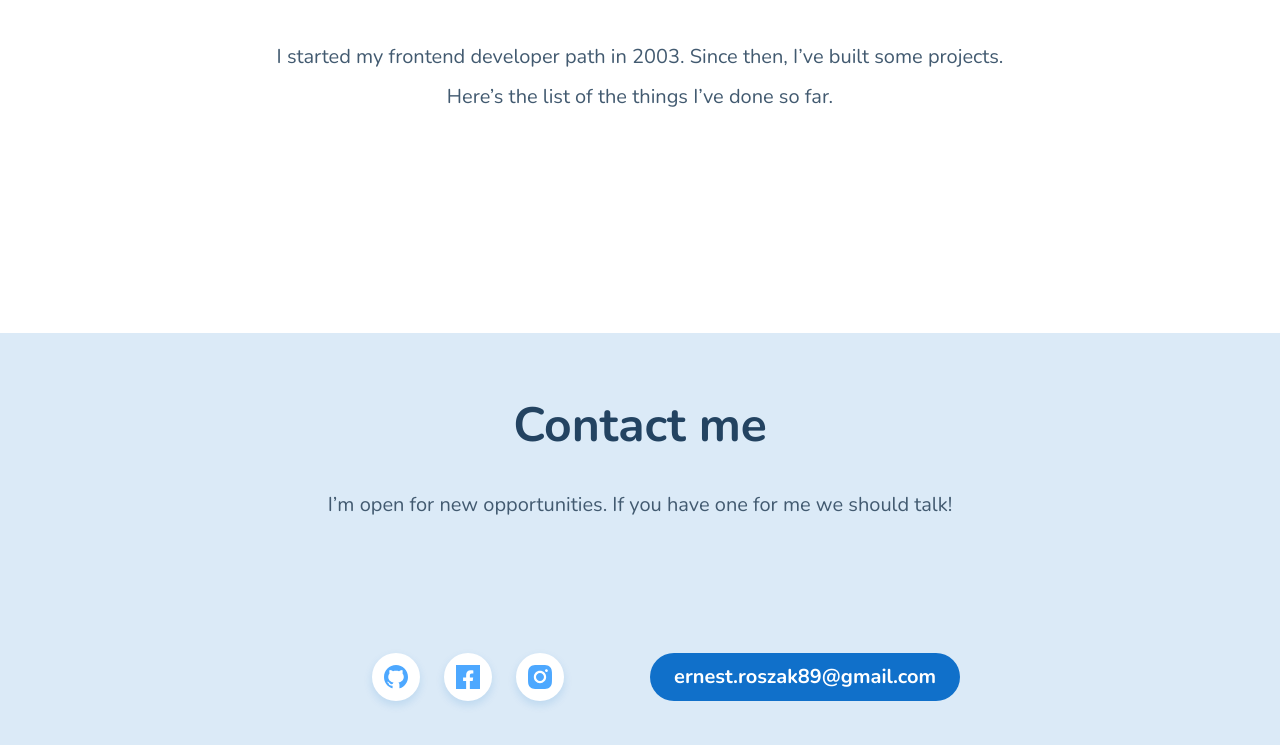
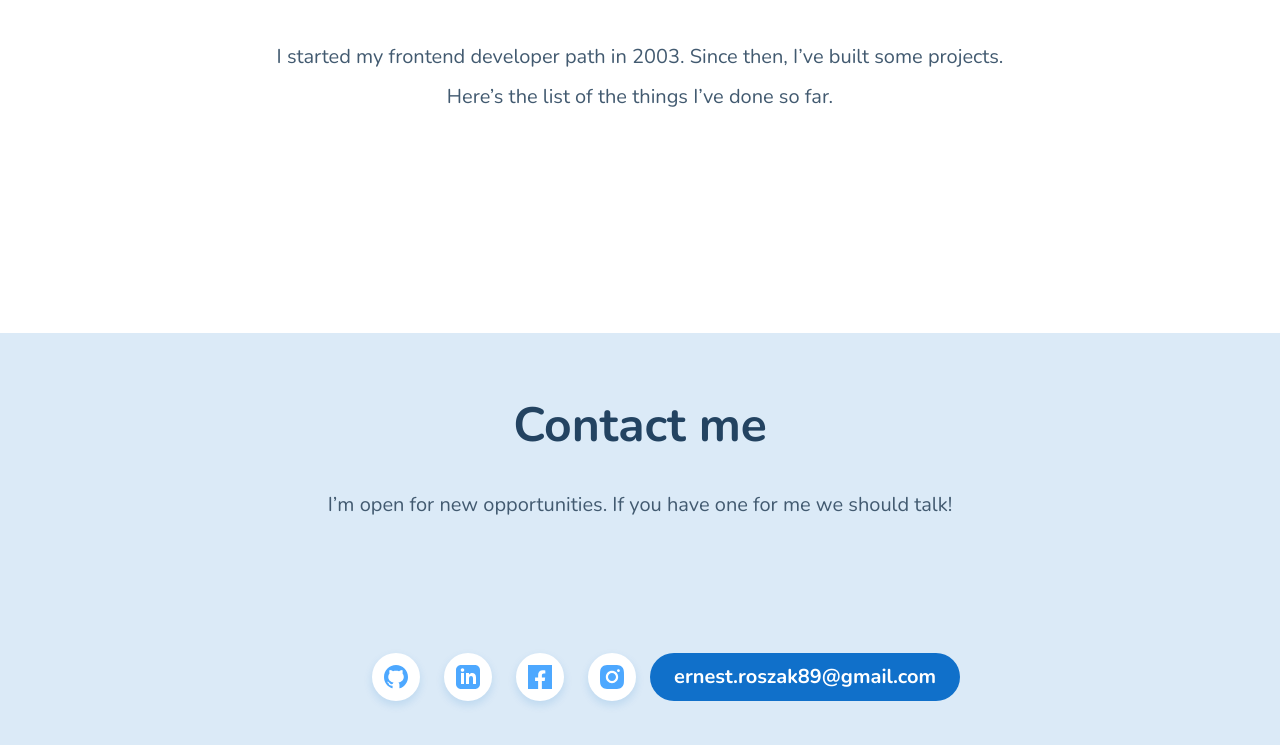
Before and after one commit to ernest-roszak/ernest-roszak.github.io, a website built with webpack: page src/pages/index.html in a window 1280 px wide. Shown: the part 1770-2515 px from the top of the page. Built offline with nearby package versions, Linux system fonts and the light colour scheme; no server answers.

Commit message:
linkedin added

```diff
--- a/src/pages/index.html
+++ b/src/pages/index.html
@@ -180,9 +180,18 @@
                     class="socials__icon"
                 /></a>
               </li>
-              <!-- <li class="socials__item">
-      <a href="https://www.linkedin.com/in/ernest-roszak-49a736135/" class="social__link"><img src="#" alt="Ernest Roszak - Linkedin" class="socials__icon"></a>
-    </li> -->
+              <li class="socials__item">
+                <a
+                target="_blank"
+                  rel="noopener noreferrer"
+                  href="https://www.linkedin.com/in/ernest-roszak"
+                  class="socials__link"
+                  ><img
+                    src="../assets/img/linkedin.svg"
+                    alt="Ernest Roszak - Linkedin"
+                    class="socials__icon"
+                /></a>
+              </li>
               <li class="socials__item">
                 <a
                   target="_blank"
--- a/src/scss/modules/socials.scss
+++ b/src/scss/modules/socials.scss
@@ -20,6 +20,6 @@
     box-shadow: 0px 4px 8px rgba(16, 112, 202, 0.15);
   }
   &__item {
-    margin: 0 12px
+    margin: 0 12px;
   }
 }
```
Also changed, not shown: public/android-chrome-192x192.png (added), public/android-chrome-512x512.png (added), public/apple-touch-icon.png (added), public/favicon-16x16.png (added), public/favicon-32x32.png (added), public/favicon.ico, src/assets/img/linkedin.svg (added).
